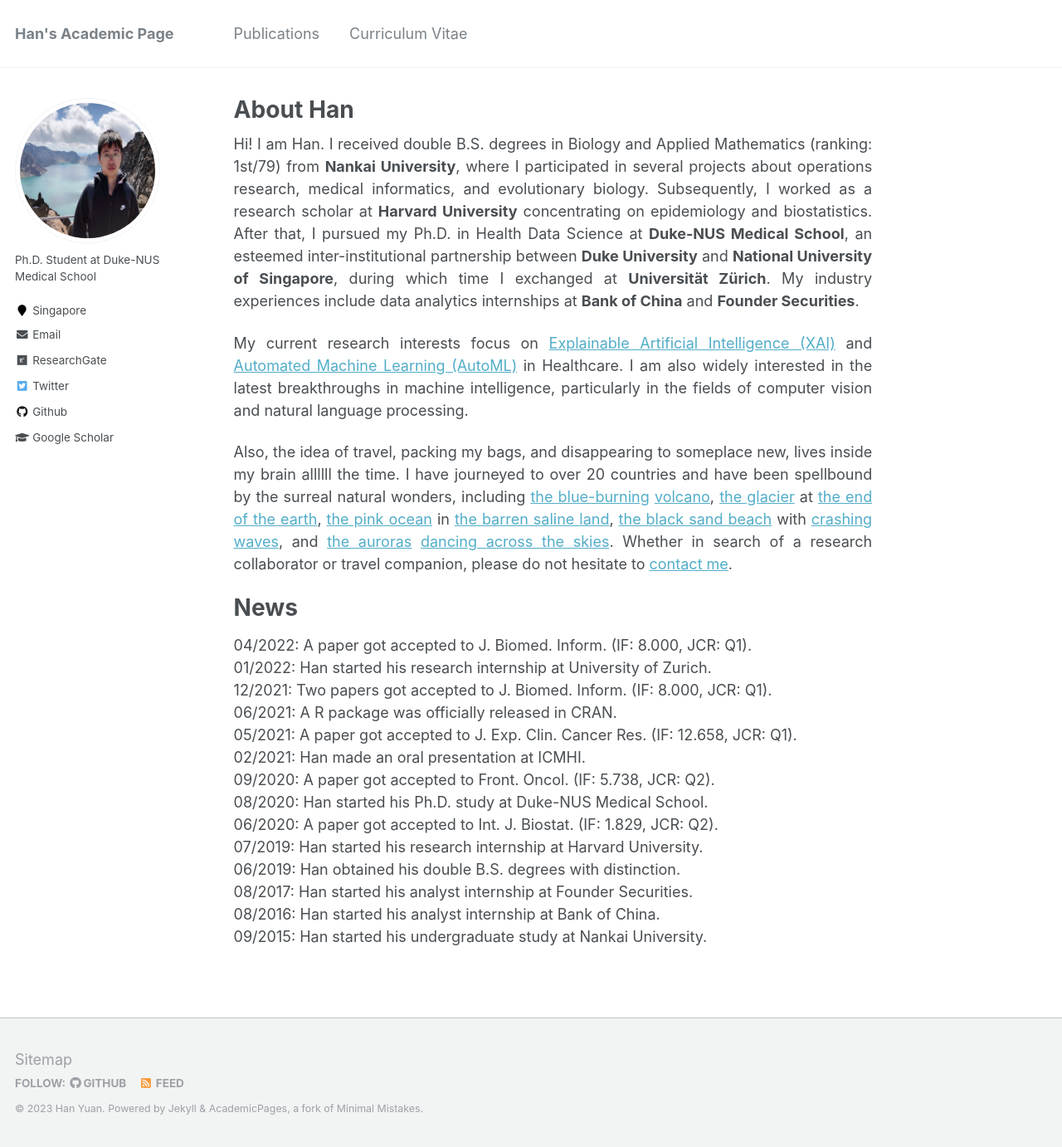
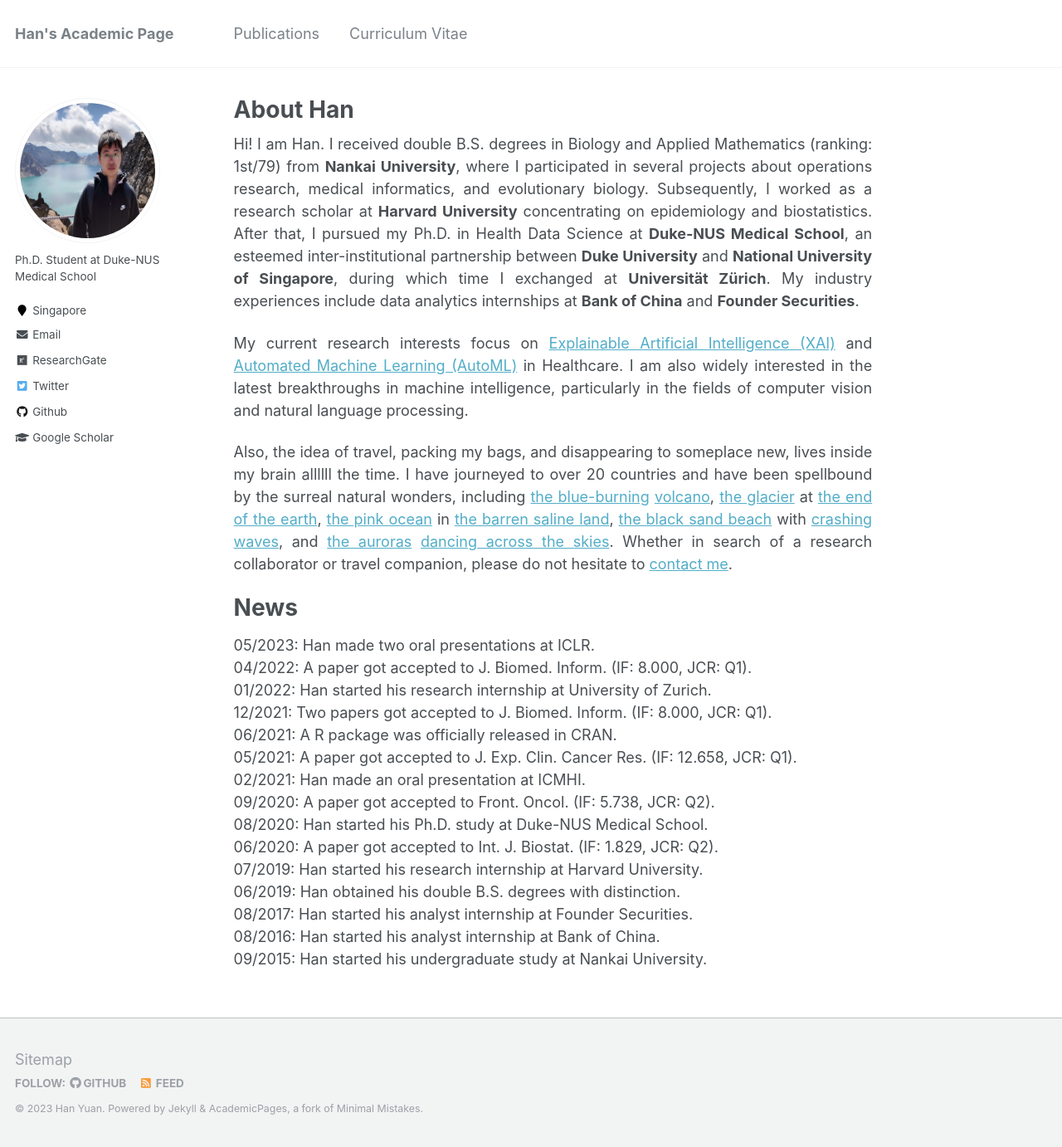
Before and after one commit to Han-Yuan-Med/Han-Yuan-Med.github.io, a Jekyll site: the page built from _pages/about.md, in a window 1280 px wide and 1382 px high. Shown: the whole window at 83% size. Built offline with Jekyll 4.4.1, drawn with Linux system fonts in a browser that asks for light colours.

Commit message:
Update about.md

```diff
--- a/_pages/about.md
+++ b/_pages/about.md
@@ -15,6 +15,7 @@ Also, the idea of travel, packing my bags, and disappearing to someplace new, li
 
 News
 =
+05/2023: Han made two oral presentations at ICLR.
 04/2022: A paper got accepted to J. Biomed. Inform. (IF: 8.000, JCR: Q1).
 01/2022: Han started his research internship at University of Zurich.
 12/2021: Two papers got accepted to J. Biomed. Inform. (IF: 8.000, JCR: Q1).
```
